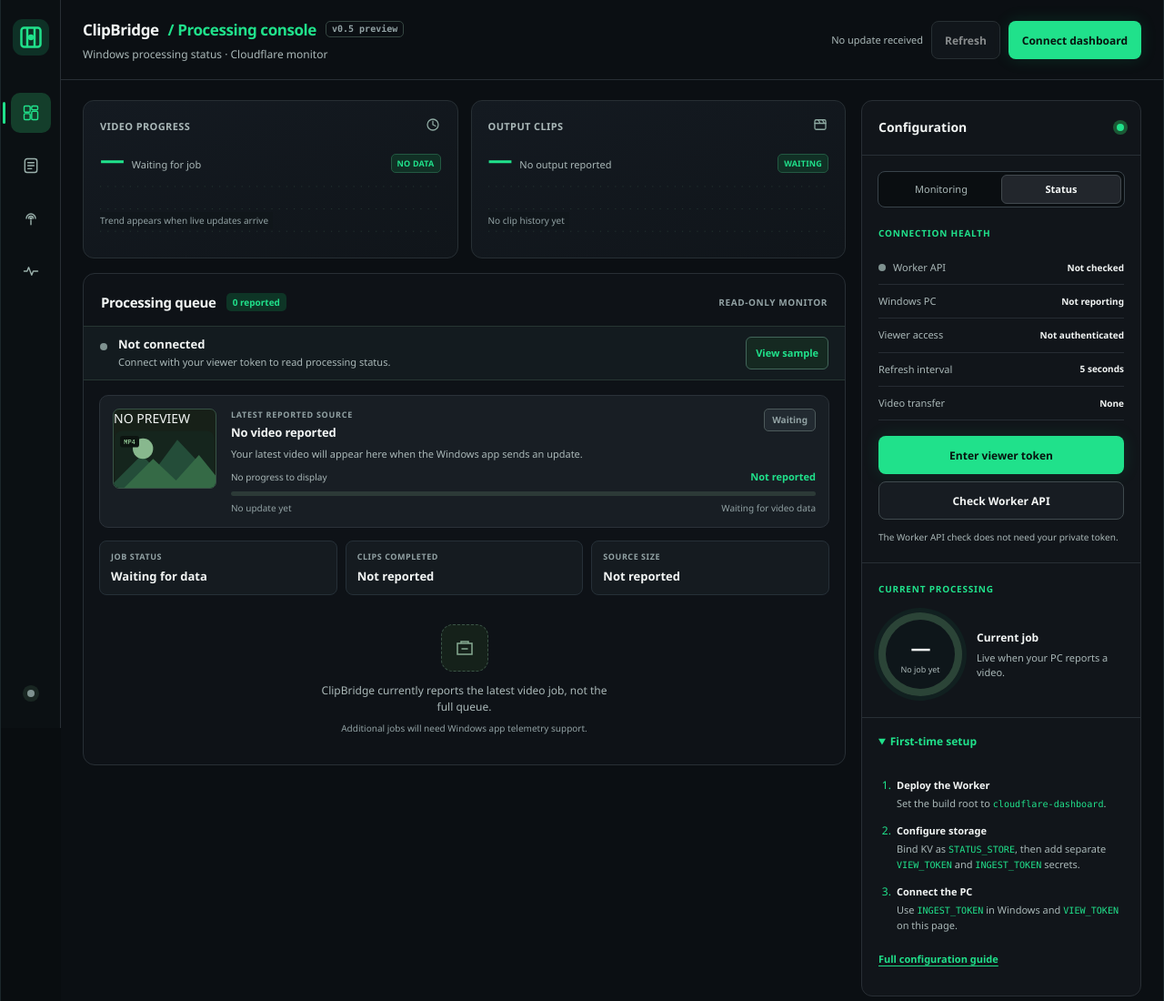
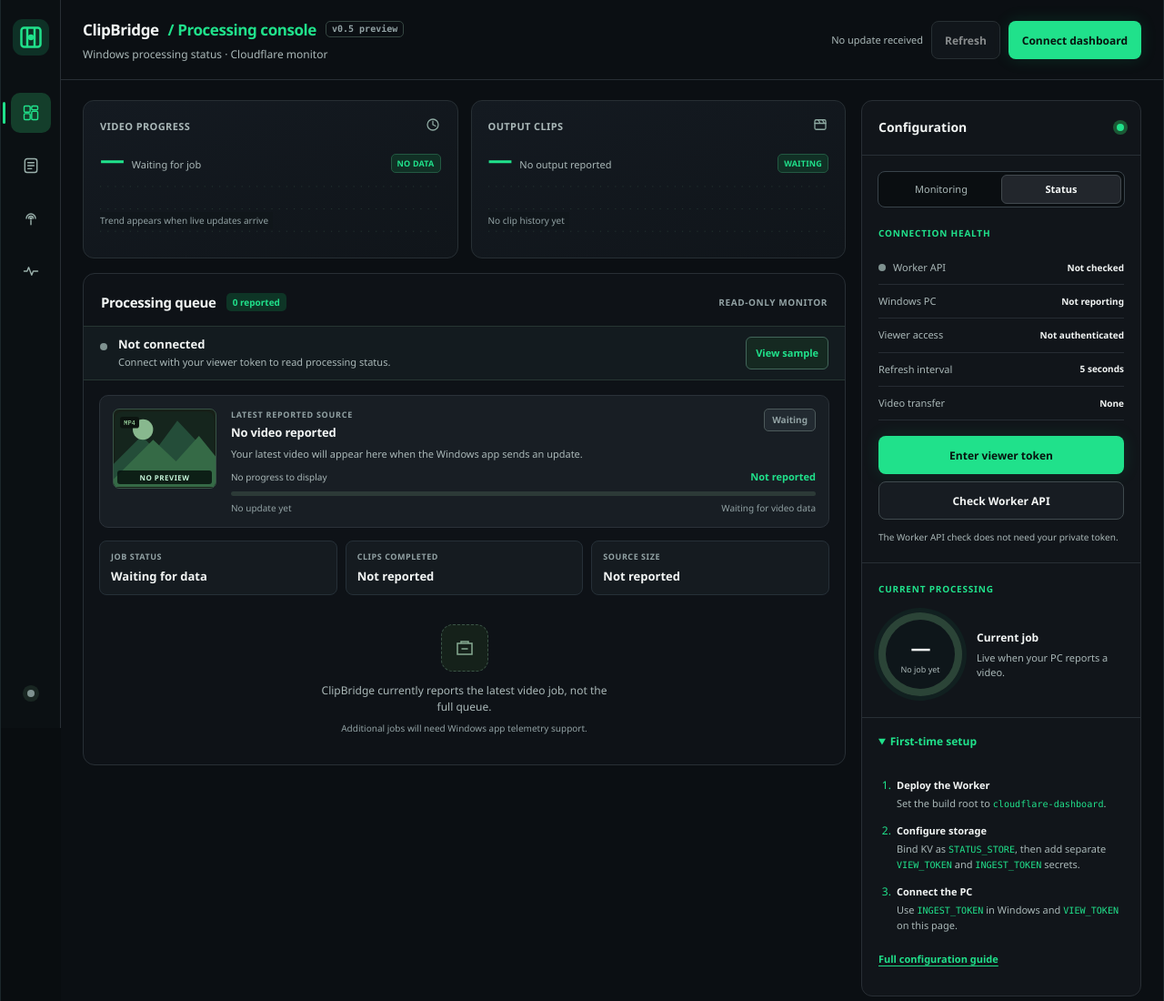
Before and after one commit to Archil3s/clipbridge-windows, a website: page cloudflare-dashboard/public/index.html in a window 1280 px wide. Shown: the top 1100 px of the page at 91% size. Drawn offline with Linux system fonts and the light colour scheme.

Commit message:
Style honest no-preview badge on generic placeholder

```diff
--- a/cloudflare-dashboard/public/styles.css
+++ b/cloudflare-dashboard/public/styles.css
@@ -90,6 +90,8 @@
 .video-job{display:grid;grid-template-columns:114px minmax(0,1fr);gap:16px;background:#181e24;border:1px solid #2b3239;border-radius:10px;margin:16px 17px 0;padding:14px;min-width:0}
 .video-thumb{width:114px;height:88px;background:#172018;overflow:hidden;border-radius:7px;border:1px solid #375345}
 .video-thumb svg{width:100%;height:100%;display:block}
+.video-thumb{position:relative}
+.thumb-badge{position:absolute;bottom:4px;left:4px;right:4px;text-align:center;background:#07120fd9;color:#c5f4d8;font-size:8px;font-weight:730;letter-spacing:.06em;border-radius:3px;padding:2px 0}
 .video-job-main{min-width:0}
 .video-top{display:flex;justify-content:space-between;align-items:start;gap:12px}
 .video-info{min-width:0}
```
